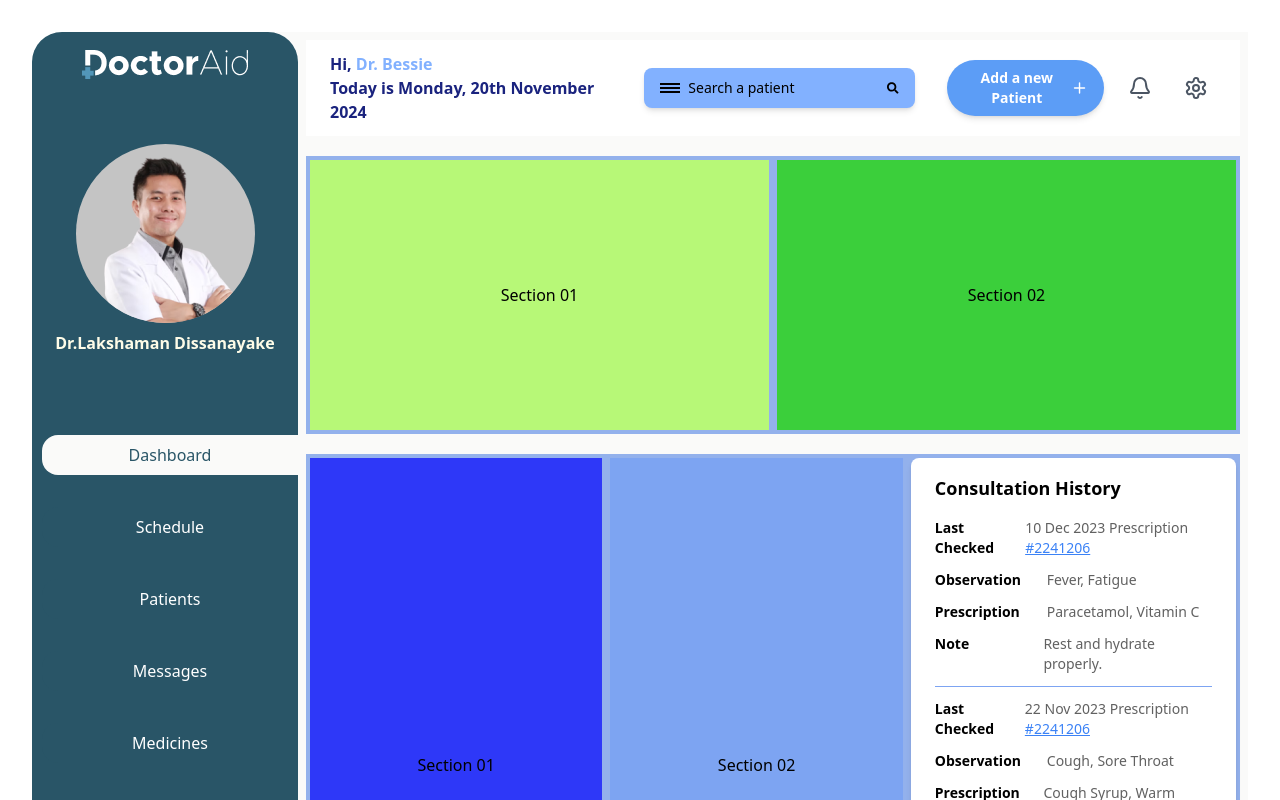
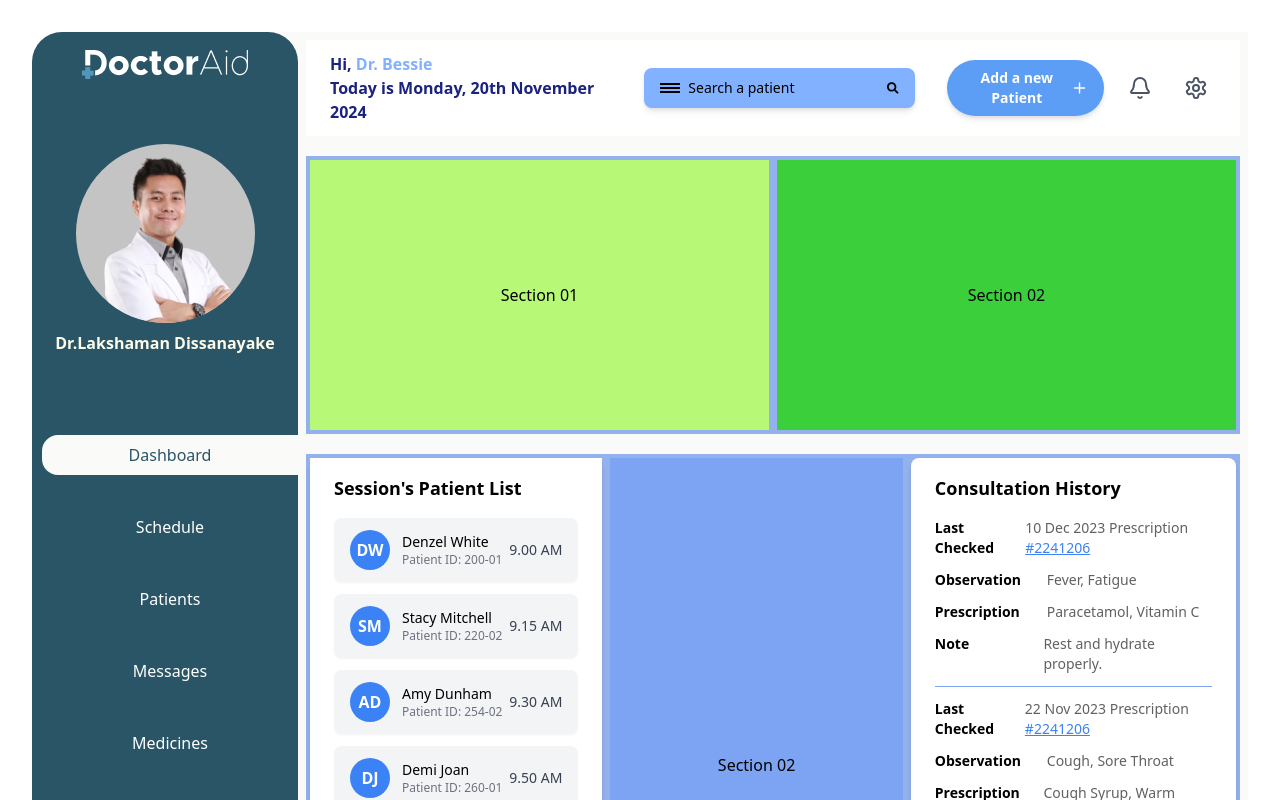
Before and after one commit to DoctorAid/doctoraid-main, a React (Vite) app in the folder doctors-dashboard/: page / in a window 1280 px wide. Shown: the top 800 px of the page. Built offline with nearby package versions, Linux system fonts and the light colour scheme.

Commit message:
session patient list- basic

```diff
--- a/doctors-dashboard/src/App.jsx
+++ b/doctors-dashboard/src/App.jsx
@@ -1,5 +1,40 @@
 import React from 'react';
 import DashboardNavigation from './assets/page_sections/dashboard/DashboardNavigation';
+
+function SessionPatientList() {
+  const patients = [
+    { initials: 'DW', name: 'Denzel White', id: '200-01', time: '9.00 AM' },
+    { initials: 'SM', name: 'Stacy Mitchell', id: '220-02', time: '9.15 AM'},
+    { initials: 'AD', name: 'Amy Dunham', id: '254-02', time: '9.30 AM'},
+    { initials: 'DJ', name: 'Demi Joan', id: '260-01', time: '9.50 AM'},
+    { initials: 'SM', name: 'Susan Myers', id: '240-03', time: '10.15 AM'},
+  ];
+
+  return (
+    <div className="w-full h-full flex flex-col items-start px-6 py-4 shadow-md rounded-lg overflow-y-scroll">
+      <h2 className="text-lg font-semibold mb-4 text-black">Session's Patient List</h2>
+      <ul className="space-y-3 w-full">
+        {patients.map((patient) => (
+          <li
+            key={patient.id}
+            className="flex justify-between items-center bg-gray-100 rounded-lg px-4 py-3 shadow-sm"
+          >
+            <div className="flex items-center gap-3">
+              <div className="w-10 h-10 flex items-center justify-center rounded-full bg-blue-500 text-white font-bold">
+                {patient.initials}
+              </div>
+              <div>
+                <p className="text-sm font-medium">{patient.name}</p>
+                <p className="text-xs text-gray-500">Patient ID: {patient.id}</p>
+              </div>
+            </div>
+            <p className="text-sm text-gray-700">{patient.time}</p>
+          </li>
+        ))}
+      </ul>
+    </div>
+  );
+}
 
 function App() {
   return (
@@ -14,7 +49,16 @@ function App() {
 
       {/* Bottom Section */}
       <div className='flex justify-around gap-2 w-full h-[60%] bg-[#93b1ec] items-center px-1 py-1'>
-        <div className='bg-[#2e38f8] w-full h-full flex items-center justify-center'><p>Section 01</p></div>
+
+        {/* Sessions patient list section */}
+        <div className='bg-white w-full h-full'>
+          <SessionPatientList/>
+        </div>
+
+
+
+
+
         <div className='bg-[#7da4f2] w-full h-full flex items-center justify-center'><p>Section 02</p></div>
 
         {/* Consultation History Section */}
--- a/package.json
+++ b/package.json
@@ -1,5 +1,11 @@
 {
   "dependencies": {
+    "@emotion/react": "^11.14.0",
+    "@emotion/styled": "^11.14.0",
+    "@mui/icons-material": "^6.3.1",
+    "@mui/material": "^6.3.1",
+    "@mui/x-date-pickers": "^7.23.6",
+    "dayjs": "^1.11.13",
     "icons": "^1.0.0",
     "lucide-react": "^0.468.0",
     "react-icons": "^5.4.0",
```
Also changed, not shown: 1 other file (tests, documents, lock files or other folders).
